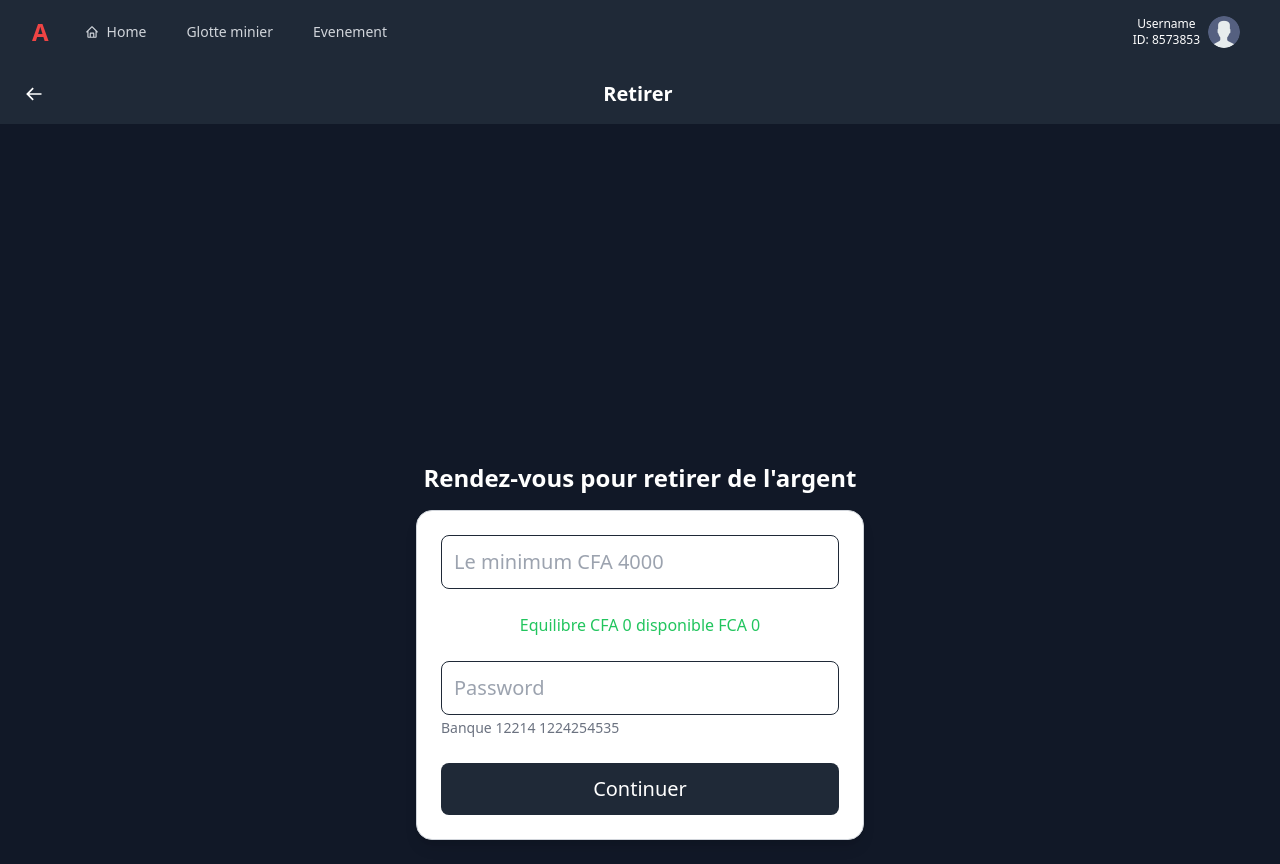
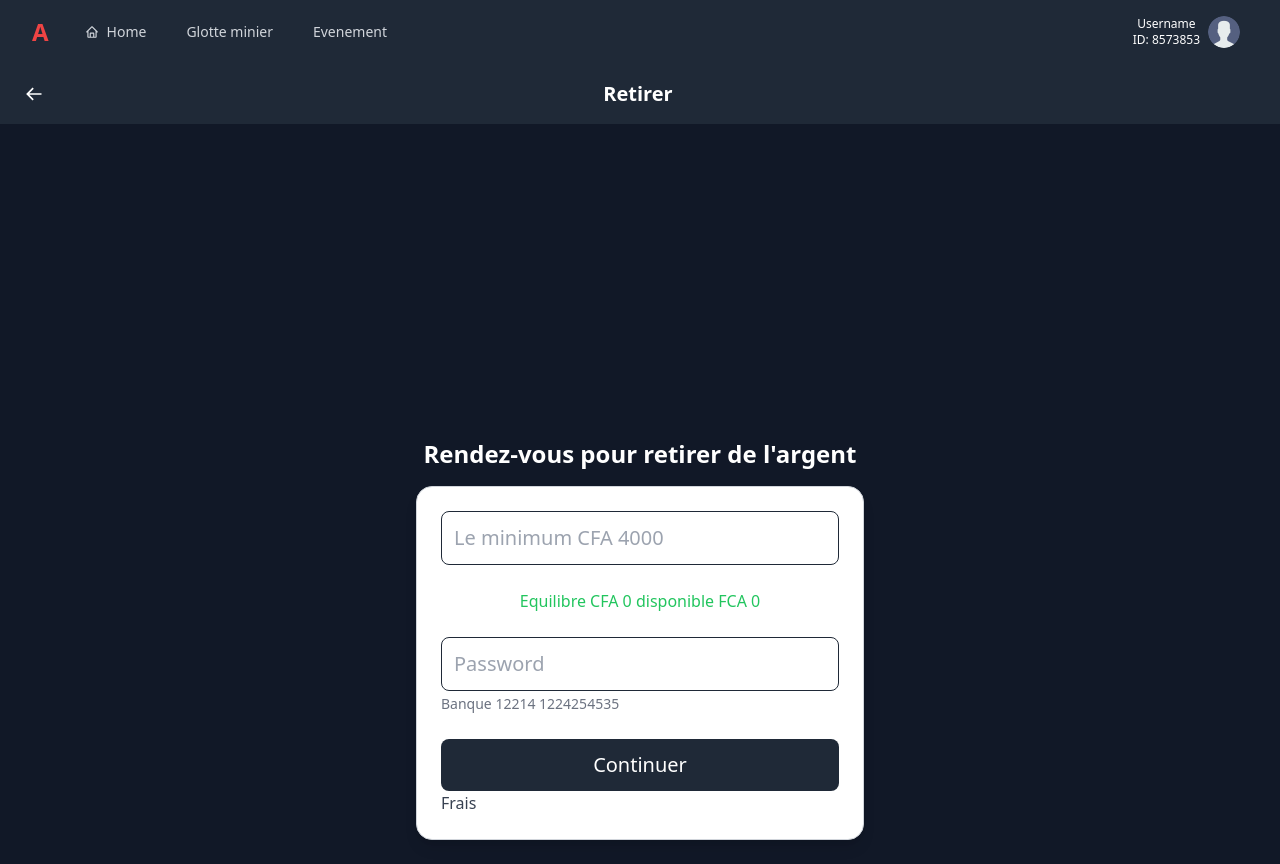
Before and after one commit to TechSupport84/abonnement, a React (Vite) app: page /withdraw in a window 1280 px wide. Built offline with nearby package versions, Linux system fonts and the light colour scheme.

Commit message:
updated  all pagesd

```diff
--- a/src/components/RetirePage.jsx
+++ b/src/components/RetirePage.jsx
@@ -50,7 +50,9 @@ function RetirePage() {
             >
               Continuer
             </button>
+
           </form>
+          <span className='text-gray-700'>Frais </span>
         </div>
       </div>
     </div>
```
